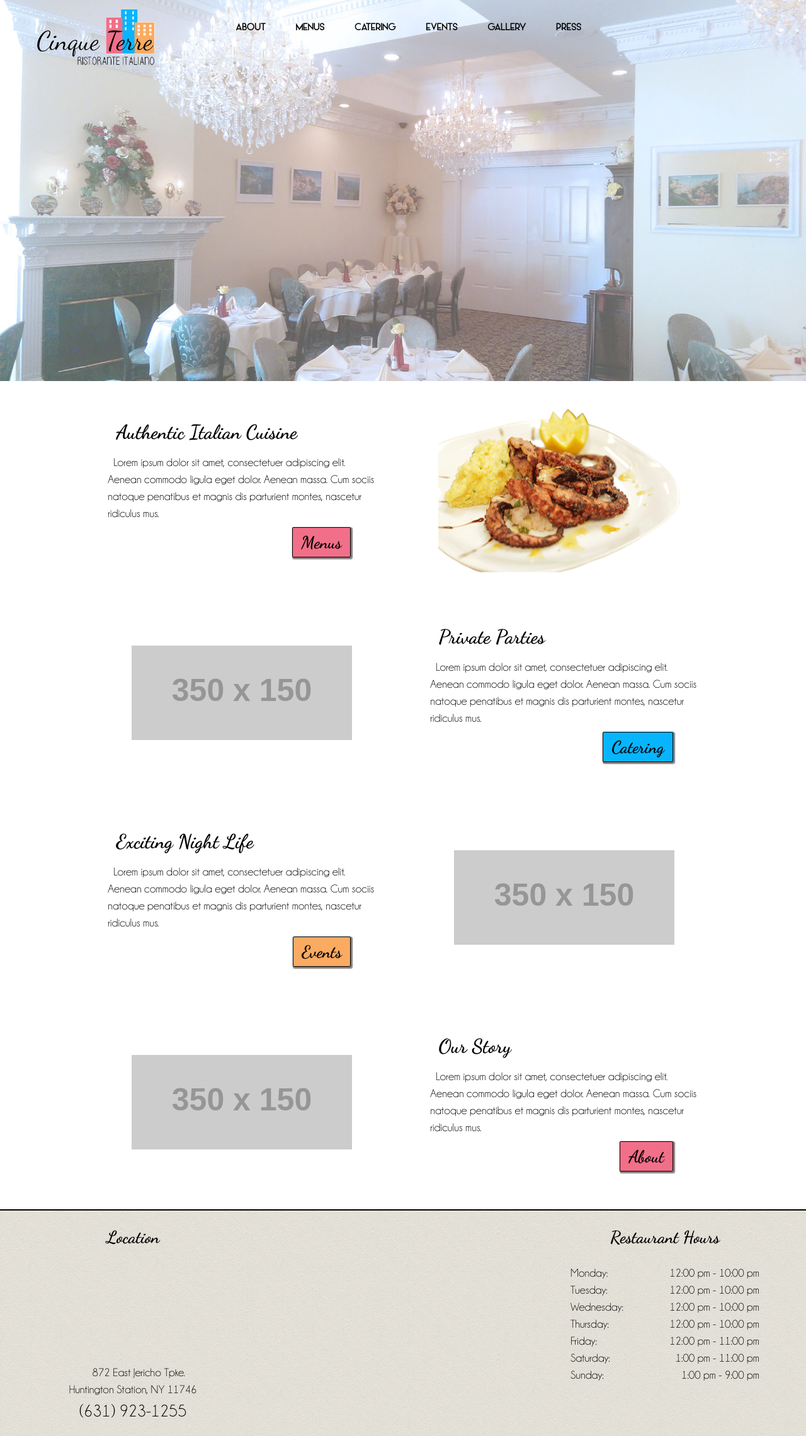
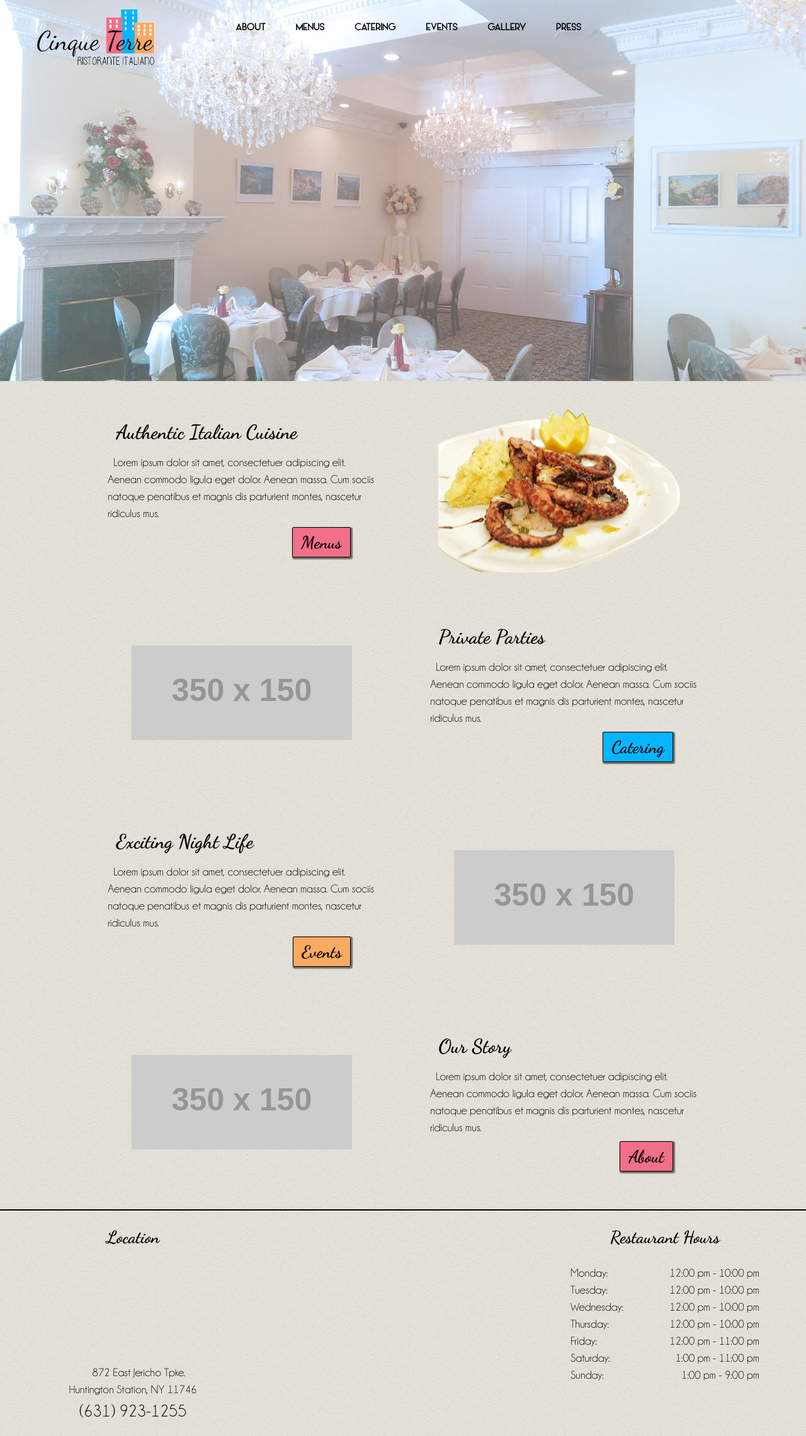
Before and after one commit to cinqueterreli/cinqueterre.github.io, a Jekyll site: the page built from index.html, in a window 1280 px wide. Shown: the whole page at 63% size. Built offline with Jekyll 4.4.1, drawn with Linux system fonts in a browser that asks for light colours; nearby versions of some CDN libraries; grey boxes are pictures that could not be loaded.

Commit message:
fuck nigga

```diff
--- a/css/main.css
+++ b/css/main.css
@@ -136,7 +136,7 @@ hr {
 
 #wrap {
 	min-height:100%;
-	background:url('seamless_paper_texture.png');
+	background:url('/images/seamless_paper_texture.png');
 }
 
 #main {
```
